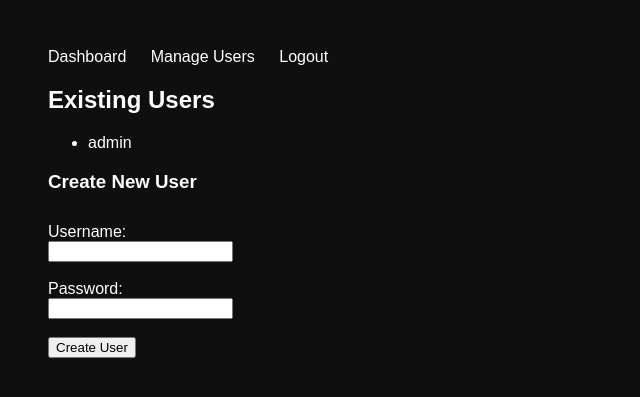
After one commit to r3avr/introspective-backend, a Flask app: page /manage/users in a window 1280 px wide. The commit adds this page. Shown: the top 397 px of the page, without its empty margins (0-640 px from the left). Run offline with Flask 3, Linux system fonts and the light colour scheme; a user stored in the database is signed in.

Commit message:
Add Manage > Users: create and delete user functionality

```diff
--- a/app/routes/main.py
+++ b/app/routes/main.py
@@ -1,7 +1,8 @@
-from flask import Blueprint, request, redirect, url_for, render_template, flash
+from flask import Blueprint, render_template, request, redirect, url_for, flash
 from flask_login import login_user, logout_user, login_required, current_user
-from werkzeug.security import check_password_hash
+from werkzeug.security import check_password_hash, generate_password_hash
 from app.models import User
+from app import db
 
 main = Blueprint('main', __name__)
 
@@ -34,3 +35,43 @@ def logout():
     logout_user()
     flash('You have been logged out.', 'success')
     return redirect(url_for('main.index'))
+
+@main.route('/manage/users')
+@login_required
+def manage_users():
+    users = User.query.all()
+    return render_template('manage_users.html', users=users)
+
+@main.route('/manage/users/create', methods=['POST'])
+@login_required
+def create_user():
+    username = request.form['username']
+    password = request.form['password']
+
+    if User.query.filter_by(username=username).first():
+        flash('Username already exists.', 'error')
+        return redirect(url_for('main.manage_users'))
+
+    hashed_password = generate_password_hash(password)
+    new_user = User(username=username, password=hashed_password)
+    db.session.add(new_user)
+    db.session.commit()
+
+    flash('User created successfully.', 'success')
+    return redirect(url_for('main.manage_users'))
+
+@main.route('/manage/users/delete/<int:user_id>', methods=['POST'])
+@login_required
+def delete_user(user_id):
+    user = User.query.get_or_404(user_id)
+
+    # Prevent deleting yourself
+    if user.id == current_user.id:
+        flash('You cannot delete your own account.', 'error')
+        return redirect(url_for('main.manage_users'))
+
+    db.session.delete(user)
+    db.session.commit()
+
+    flash(f'User "{user.username}" has been deleted.', 'success')
+    return redirect(url_for('main.manage_users'))
--- /dev/null
+++ b/app/templates/manage_users.html
@@ -0,0 +1,48 @@
+<!DOCTYPE html>
+<html lang="en">
+<head>
+  <meta charset="UTF-8" />
+  <title>Manage Users</title>
+  <style>
+    body {
+      background-color: #0f0f0f;
+      color: #fff;
+      font-family: Arial, sans-serif;
+      padding: 40px;
+    }
+    nav a {
+      color: #fff;
+      margin-right: 20px;
+      text-decoration: none;
+    }
+    form {
+      margin-top: 30px;
+    }
+  </style>
+</head>
+<body>
+  <nav>
+    <a href="{{ url_for('main.dashboard') }}">Dashboard</a>
+    <a href="{{ url_for('main.manage_users') }}">Manage Users</a>
+    <a href="{{ url_for('main.logout') }}">Logout</a>
+  </nav>
+
+  <h2>Existing Users</h2>
+  <ul>
+    {% for user in users %}
+      <li>{{ user.username }}</li>
+    {% endfor %}
+  </ul>
+
+  <h3>Create New User</h3>
+  <form method="POST" action="{{ url_for('main.create_user') }}">
+    <label>Username:</label><br>
+    <input type="text" name="username" required><br><br>
+
+    <label>Password:</label><br>
+    <input type="password" name="password" required><br><br>
+
+    <button type="submit">Create User</button>
+  </form>
+</body>
+</html>
--- a/run.py
+++ b/run.py
@@ -2,5 +2,5 @@ from app import create_app
 
 app = create_app()
 
-if __name__ == '__main__':
-    app.run(host='0.0.0.0', port=10000)
+if __name__ == "__main__":
+    app.run(debug=True)
```
Also changed, not shown: app/templates/dashboard.html (+11 -17 lines).
